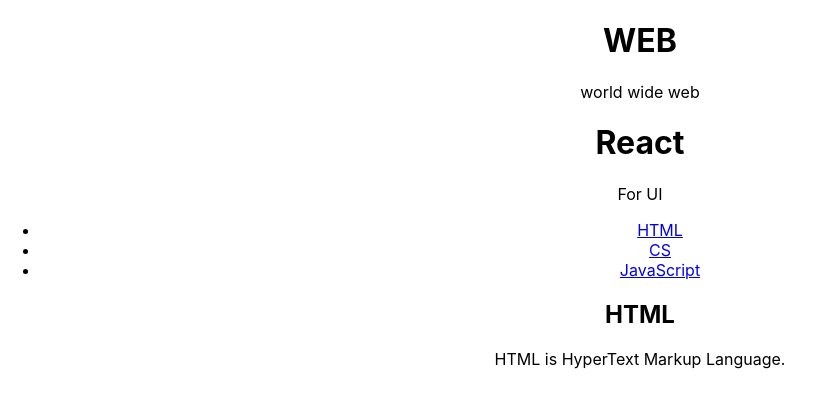
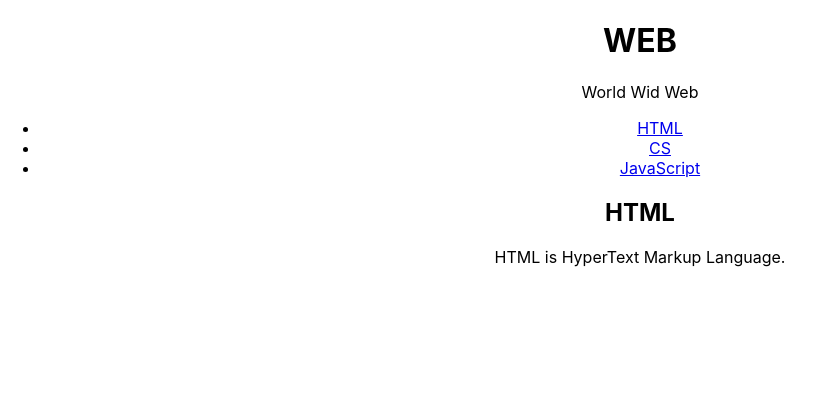
Before and after one commit to misombae/react, a React (Create React App) app: page / in a window 1280 px wide. Shown: the top 408 px of the page, without its empty margins (0-824 px from the left). Built offline with nearby package versions, Linux system fonts and the light colour scheme.

Commit message:
state사용

```diff
--- a/src/App.js
+++ b/src/App.js
@@ -6,11 +6,17 @@
 
 
 class App extends Component {
+  constructor(props) { //componet실행전 props초기화
+    super(props);
+    this.state = { //state 초기화 외부에 필요없는 정보는 state에 은닉한다.
+      subject:{title:'WEB', sub:'World Wid Web'}
+    }
+  }
+
   render() {
     return (
       <div className="App">
-          <Subject title="WEB" sub="world wide web"></Subject>
-          <Subject title="React" sub="For UI"></Subject>
+          <Subject title={this.state.subject.title} sub={this.state.subject.sub}></Subject>
           <TOC></TOC>
           <Content title="HTML" desc="HTML is HyperText Markup Language."></Content>
       </div>
```
